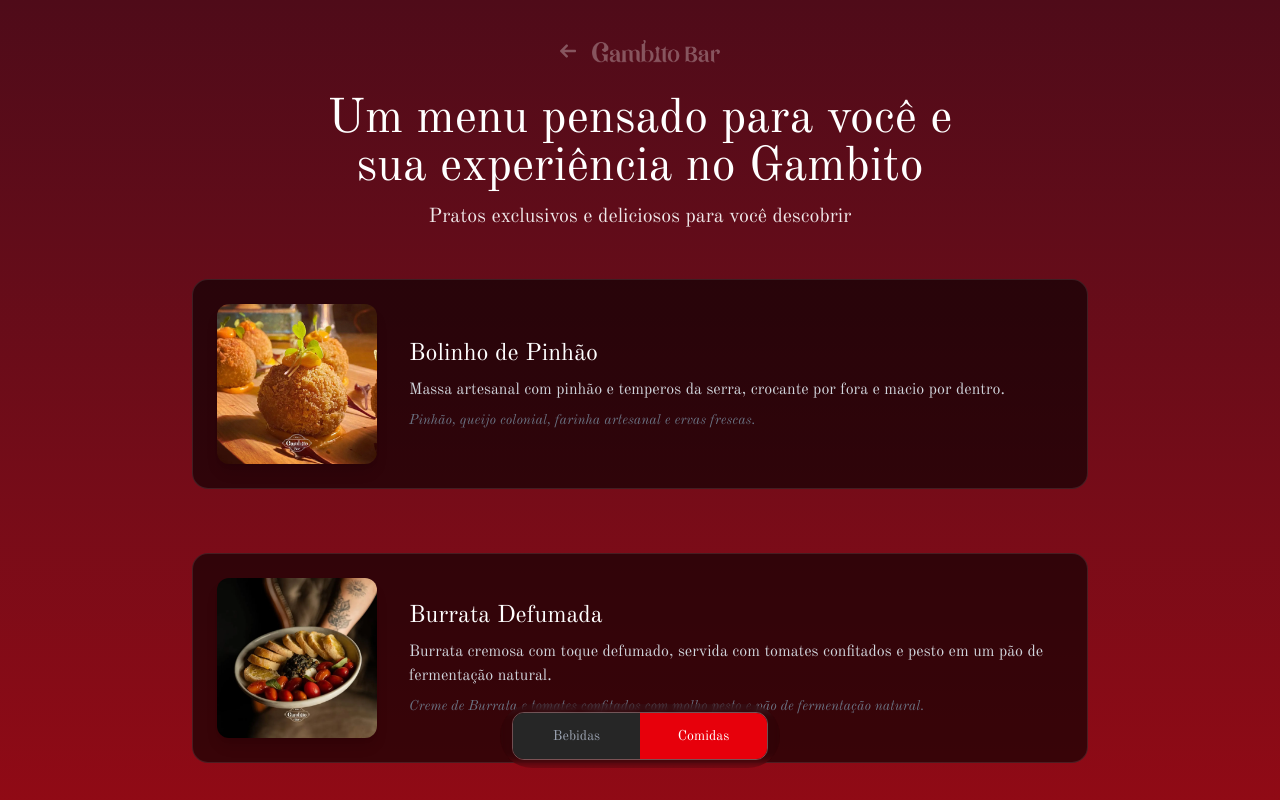
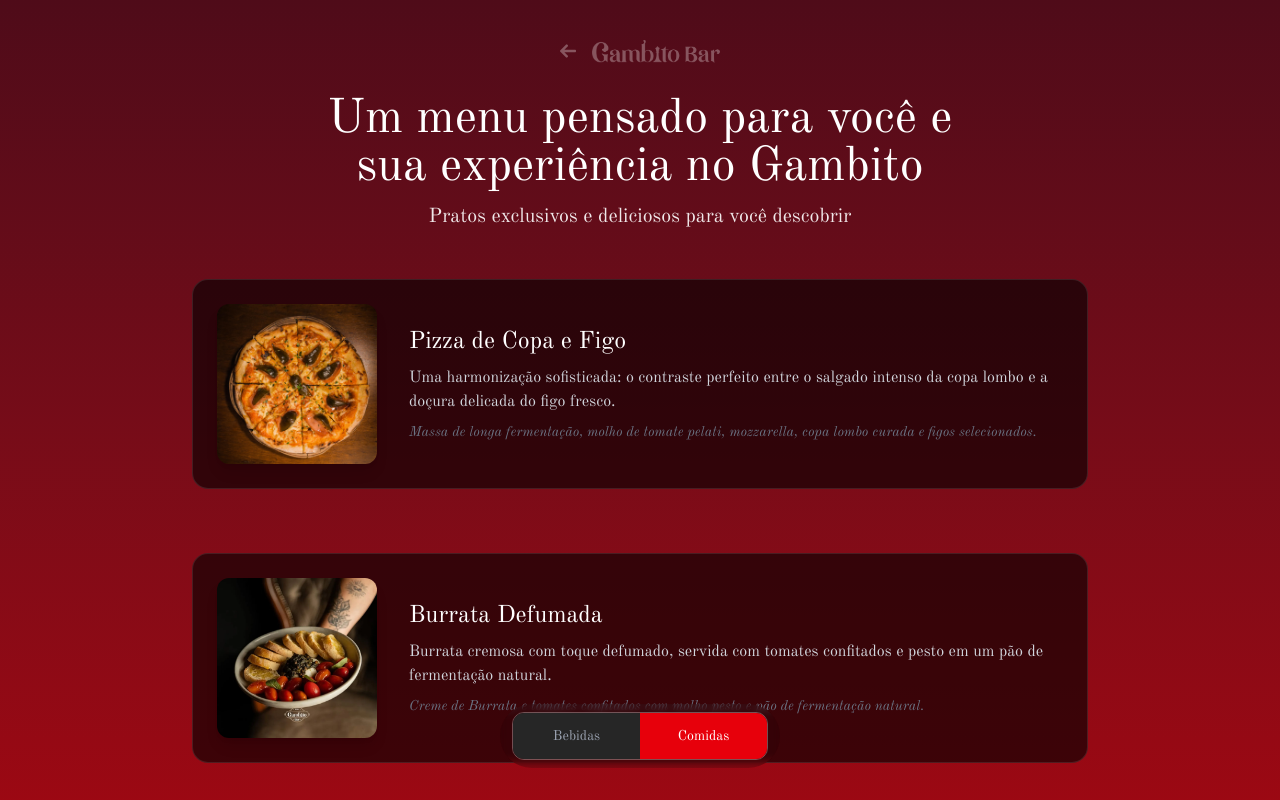
Before and after one commit to gugrando/gambito-site, a React (Vite) app: page /menu in a window 1280 px wide. Both pictures are taken after a click on the button "Comidas". Shown: the top 800 px of the page. Built offline with nearby package versions, Linux system fonts and the light colour scheme.

Commit message:
Gambito Update 0.1

```diff
--- a/src/components/FoodHero.jsx
+++ b/src/components/FoodHero.jsx
@@ -3,10 +3,10 @@ import { Link } from "react-router-dom";
 
 const dishes = [
   {
-    name: "Bolinho de Pinhão",
-    image: "/BolinhoDePinhao.webp",
-    description: "Massa artesanal com pinhão e temperos da serra, crocante por fora e macio por dentro.",
-    ingredients: "Pinhão, queijo colonial, farinha artesanal e ervas frescas."
+    name: "Pizza de Copa e Figo",
+    image: "/copaefigo.jpeg",
+    description: "Uma harmonização sofisticada: o contraste perfeito entre o salgado intenso da copa lombo e a doçura delicada do figo fresco.",
+    ingredients: "Massa de longa fermentação, molho de tomate pelati, mozzarella, copa lombo curada e figos selecionados."
   },
   {
     name: "Burrata Defumada",
@@ -15,28 +15,22 @@ const dishes = [
     ingredients: "Creme de Burrata e tomates confitados com molho pesto e pão de fermentação natural."
   },
   {
-    name: "Coxinha de Costela",
-    image: "/Coxinha.webp",
-    description: "Releitura da clássica coxinha, com recheio suculento de costela bovina desfiada.",
-    ingredients: "Costela bovina, massa de batata, farinha panko e especiarias."
+    name: "Pizza de Pepperoni",
+    image: "/pepperoni.jpeg",
+    description: "O clássico executado com maestria. Fatias generosas de pepperoni crocante sobre queijo gratinado e nossa massa leve e aerada.",
+    ingredients: "Massa de longa fermentação, molho de tomate rústico, mozzarella e pepperoni com leve toque picante."
   },
   {
-    name: "Croquete Alemão",
+    name: "Bolinho de Bacalhau",
     image: "/Croquete.webp",
-    description: "Inspirado na culinária germânica, com toque rústico e sabor intenso.",
-    ingredients: "Carne moída, mostarda escura, cebola caramelizada e cerveja preta."
+    description: "A autêntica tradição portuguesa, crocante e dourado por fora, com interior cremoso e lascas nobres de bacalhau.",
+    ingredients: "Bacalhau dessalgado, batata selecionada, azeite de oliva extra virgem, alho e salsinha fresca."
   },
   {
     name: "Guioza do Gambito",
     image: "/Guioza.webp",
     description: "Guiozas artesanais seladas na chapa, com molho oriental agridoce.",
     ingredients: "Carne suína, gengibre, shoyu e cebolinha."
-  },
-  {
-    name: "Polentinha Mole com Ragu",
-    image: "/PolentinhaMole.webp",
-    description: "Polenta cremosa servida com ragu de ossobuco, finalizada com queijo colonial.",
-    ingredients: "Milho, ossobuco, parmesão e ervas frescas."
   },
 ];
 
--- a/src/components/Menu.jsx
+++ b/src/components/Menu.jsx
@@ -37,7 +37,6 @@ const foodSections = [
       { name: "Filé Mignon à Milanesa", price: "R$ 48", image: "/menu/filemilanesa.webp", description: "Carne nobre empanada, crocante e suculenta." },
       { name: "Steak Tartar", price: "R$ 59", image: "/menu/tartar.webp", description: "Clássico francês de carne crua temperada." },
       { name: "Croquetes", price: "R$ 56", image: "/menu/croquete.webp", description: "Deliciosos croquetes artesanais da casa." },
-      { name: "Coxinhas", price: "R$ 44", image: "/menu/coxinha.webp", description: "O quitute mais amado do Brasil, crocante e macio." },
     ],
   },
   {
```
Also changed, not shown: public/copaefigo.jpeg (added), public/pepperoni.jpeg (added).
